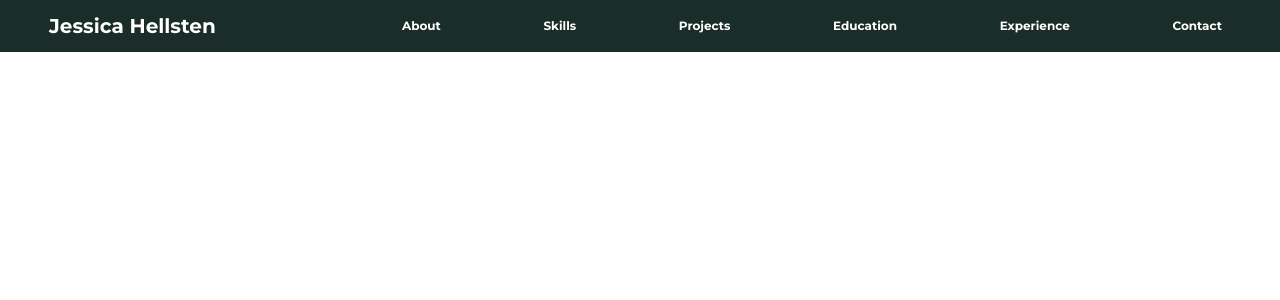
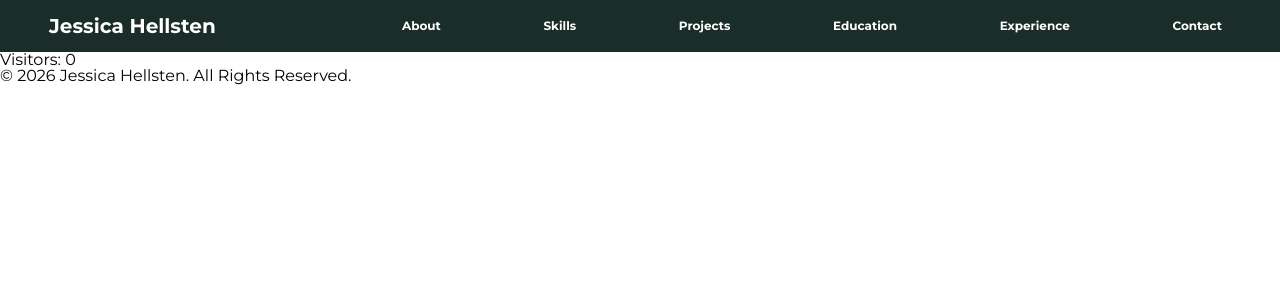
Before and after one commit to hellsten/jessicahellsten-website, a React (Vite) app: page /extra in a window 1280 px wide. Shown: the top 300 px of the page. Built offline with nearby package versions, Linux system fonts and the light colour scheme; no server answers.

Commit message:
Added Footer and counter

```diff
--- a/src/App.jsx
+++ b/src/App.jsx
@@ -3,6 +3,7 @@ import { BrowserRouter, Routes, Route } from 'react-router-dom'
 import './App.css'
 
 import Navigation from './components/Navigation/Navigation.jsx'
+import Footer from './components/Footer/Footer.jsx'
 import HomePage from './pages/HomePage/HomePage.jsx'
 import ExtraPage from './pages/ExtraPage/ExtraPage.jsx'
 
@@ -17,6 +18,8 @@ function App() {
           <Route path="/" element={<HomePage />} />
           <Route path="/extra" element={<ExtraPage />} />
         </Routes>
+
+        <Footer />
       </BrowserRouter>
     </>
   )
--- /dev/null
+++ b/src/components/Footer/Footer.jsx
@@ -0,0 +1,34 @@
+import { NavLink } from "react-router-dom";
+import { useEffect, useState } from "react";
+import "./Footer.scss";
+
+function Footer() {
+
+  const [visitors, setVisitors] = useState(0);
+
+  useEffect(() => {
+    async function getVisitors() {
+      //api counter
+      const response = await fetch(
+        "https://api.countapi.xyz/hit/jessicahellsten-portfolio/visits"
+      );
+      const data = await response.json();
+      setVisitors(data.value);
+    }
+
+    getVisitors();
+  }, []);
+
+  return (
+    <section className="footer">
+        <div className="footer__container">
+            <div className="footer__legals">
+                <div className="footer__counter">Visitors: {visitors}</div>
+                <div className="footer__rights">© 2026 Jessica Hellsten. All Rights Reserved.</div>
+            </div>
+        </div>
+    </section>
+  );
+}
+
+export default Footer;
```
Also changed, not shown: src/components/Footer/Footer.scss (added).
